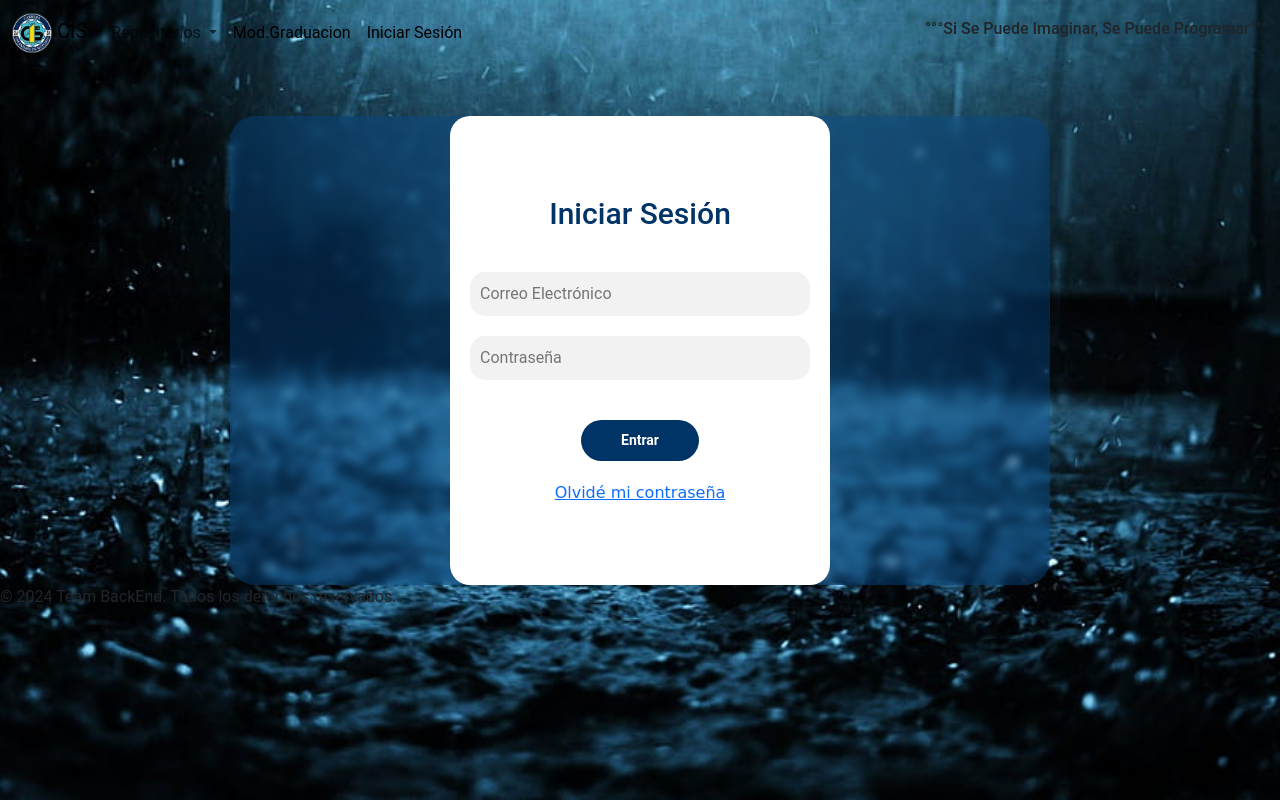
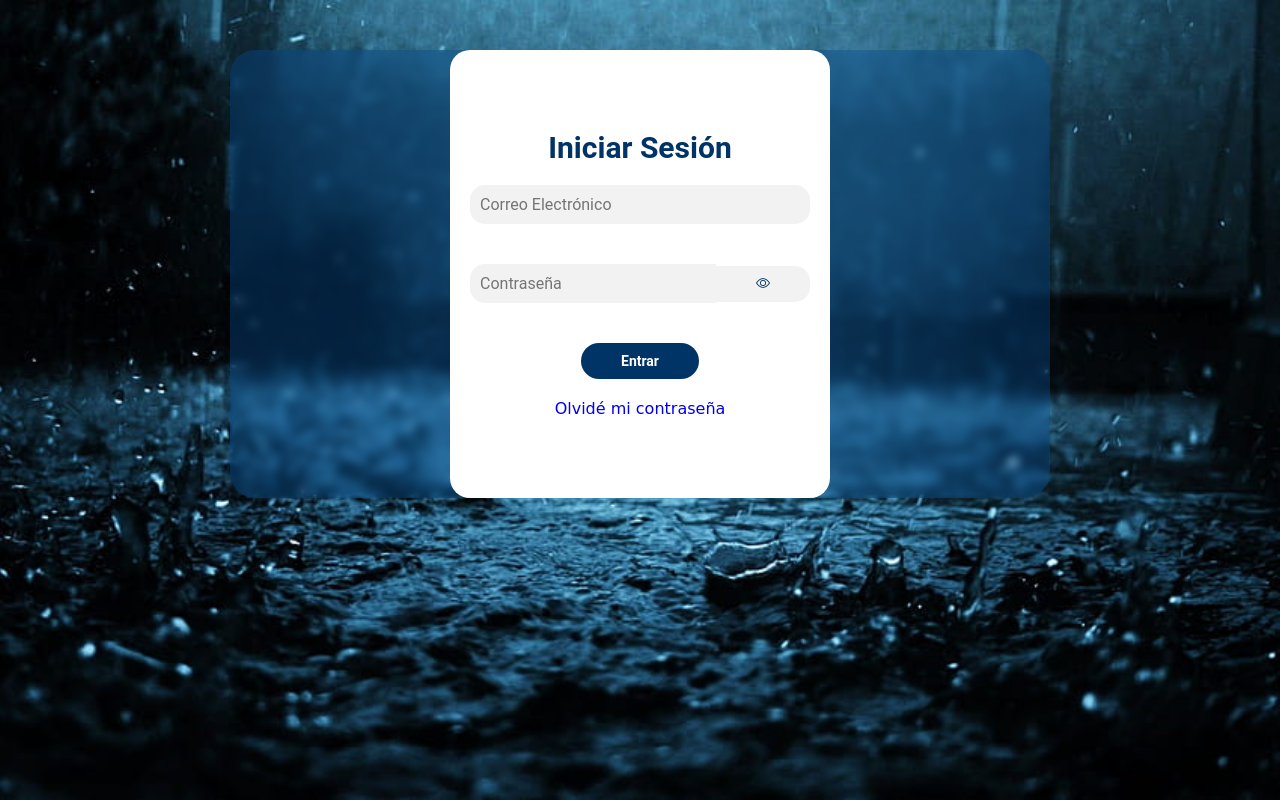
Before and after one commit to StarJors/website-cis, a Django app: page /iniciar_sesion/ in a window 1280 px wide. Run offline with Django 5.2, Linux system fonts and the light colour scheme; some libraries are stand-ins or nearby versions.

Commit message:
el ojito

```diff
--- a/Gestion_Usuarios/templates/Gestion_Usuarios/crear_grupo.html
+++ b/Gestion_Usuarios/templates/Gestion_Usuarios/crear_grupo.html
@@ -4,8 +4,7 @@
 {% block title %}Crear Grupo{% endblock %}
 {% block content %}
 <head>
-    <link type='text/css' href= "{% static "css\style_grupo.css" %}" rel='stylesheet'/>
-
+    <link type='text/css' href= "{% static 'css/style_grupo.css' %}" rel='stylesheet'/>
 </head>
 <div class="container-fluid mt-4">
     <h2>Crear Grupo</h2>
--- a/Gestion_Usuarios/templates/Gestion_Usuarios/listar_usuarios.html
+++ b/Gestion_Usuarios/templates/Gestion_Usuarios/listar_usuarios.html
@@ -6,7 +6,7 @@
     <script src="https://unpkg.com/sweetalert/dist/sweetalert.min.js"></script>
 </head>
 <h2>Listar Usuarios</h2>
-
+<div class="container">
 <div class="search-container">
     <input type="text" id="search" placeholder="Buscar por nombre, apellido o email..." onkeyup="filterCards()">
 </div>
@@ -39,7 +39,7 @@
         </span>
     </div>
 </div>
-
+</div>
 
 <script src="{% static 'js/search.js' %}"></script>
 <script src="{% static 'js/confirmations.js' %}"></script>
--- a/Gestion_Usuarios/templates/Gestion_Usuarios/usuarios_list.html
+++ b/Gestion_Usuarios/templates/Gestion_Usuarios/usuarios_list.html
@@ -1,7 +1,7 @@
 {% for usuario in page_obj %}
-<div class="col-lg-3 col-md-6 mb-4">
-    <div class="card user-card">
-        <div class="card-body">
+<div class="col-lg-3 col-md-6 mb-4 bg-transparent">
+    <div class="card user-card bg-transparent ">
+        <div class="card-body no-gutters">
             <h5 class="card-title email">{{ usuario.email }}</h5>
             <p class="card-text"><strong>Nombre:</strong> {{ usuario.nombre }}</p>
             <p class="card-text"><strong>Apellido:</strong> {{ usuario.apellido }}</p>
--- a/Gestion_Usuarios/templates/IniciarSesion.html
+++ b/Gestion_Usuarios/templates/IniciarSesion.html
@@ -1,8 +1,10 @@
-{% extends "base.html" %}
+<!DOCTYPE html>
+<html lang="es">
 {% load static %}
-{% block content %}
+{% load bootstrap_filters %}
 <head>
     <link rel="stylesheet" type="text/css" href="{% static 'css/style_login.css' %}">
+    <link rel="stylesheet" href="https://cdnjs.cloudflare.com/ajax/libs/bootstrap-icons/1.4.1/font/bootstrap-icons.css">
 </head>
 <body>
     <main>
@@ -21,21 +23,26 @@
                         {% endif %}
 
                         <div>
-                            {{ form.email }}
+                            {{ form.email|add_class:"form-control" }}
                             {% if not form.first_attempt %}
                                 {% for error in form.email.errors %}
                                     <div class="error">{{ error }}</div>
                                 {% endfor %}
                             {% endif %}
                         </div>
-                        <div>
-                            {{ form.password }}
+                        <div class="input-group mb-3">
+                            {{ form.password|add_class:"form-control" }}
+                            <div class="input-group-append">
+                                <button class="btn btn-outline-secondary" type="button" id="togglePassword">
+                                    <i class="bi bi-eye"></i>
+                                </button>
+                            </div>
+                        </div>
                         {% if not form.first_attempt %}
                             {% for error in form.password.errors %}
                                 <div class="error">{{ error }}</div>
                             {% endfor %}
                         {% endif %}
-                        </div>
                         <button type="submit" id="entrar">Entrar</button>
                         <div class="card">
                             <a href="#">Olvidé mi contraseña</a>
@@ -45,5 +52,6 @@
             </div>
         </div>
     </main>
+    <script src="{% static 'js/login.js' %}"></script>
 </body>
-{% endblock %}
+</html>
--- a/Gestion_Usuarios/templates/dashboard.html
+++ b/Gestion_Usuarios/templates/dashboard.html
@@ -109,7 +109,7 @@
                         <a href="#" class="nav-link dropdown-toggle" data-bs-toggle="dropdown"><i class="fa fa-graduation-cap me-2"></i>Titulados </a>
                         <div class="dropdown-menu bg-transparent border-0">
 
-                            <a href="{% url 'listar_titulados' %}" class="dropdown-item"><svg xmlns="http://www.w3.org/2000/svg" width="16" height="16" fill="currentColor" class="bi bi-ui-radios" viewBox="0 0 16 16">
+                            <a href="{% url 'lista_titulados' %}" class="dropdown-item"><svg xmlns="http://www.w3.org/2000/svg" width="16" height="16" fill="currentColor" class="bi bi-ui-radios" viewBox="0 0 16 16">
                                 <path d="M7 2.5a.5.5 0 0 1 .5-.5h7a.5.5 0 0 1 .5.5v1a.5.5 0 0 1-.5.5h-7a.5.5 0 0 1-.5-.5zM0 12a3 3 0 1 1 6 0 3 3 0 0 1-6 0m7-1.5a.5.5 0 0 1 .5-.5h7a.5.5 0 0 1 .5.5v1a.5.5 0 0 1-.5.5h-7a.5.5 0 0 1-.5-.5zm0-5a.5.5 0 0 1 .5-.5h5a.5.5 0 0 1 0 1h-5a.5.5 0 0 1-.5-.5m0 8a.5.5 0 0 1 .5-.5h5a.5.5 0 0 1 0 1h-5a.5.5 0 0 1-.5-.5M3 1a3 3 0 1 0 0 6 3 3 0 0 0 0-6m0 4.5a1.5 1.5 0 1 1 0-3 1.5 1.5 0 0 1 0 3"/>
                                 </svg> Listar Titulados</a>
 
@@ -252,7 +252,7 @@
                             </form>
                             <!-- Corregido el nombre de la URL -->
                             {% else %}
-                            <form method="post" action="#">
+                            <form method="post" action="{%url 'iniciar_sesion'%}">
                               {% csrf_token %}
                               <button class="dropdown-item" type="submit">
                                 <svg
--- a/Gestion_Usuarios/templatetags/bootstrap_filters.py
+++ b/Gestion_Usuarios/templatetags/bootstrap_filters.py
@@ -5,3 +5,7 @@ register = template.Library()
 @register.filter(name='add_class')
 def add_class(field, css_class):
     return field.as_widget(attrs={"class": css_class})
+
+@register.filter(name='add_class')
+def add_class(value, arg):
+    return value.as_widget(attrs={'class': arg})
--- a/Gestion_Usuarios/views.py
+++ b/Gestion_Usuarios/views.py
@@ -190,7 +190,18 @@ def crear_grupo(request):
     if request.method == 'POST':
         form = GroupForm(request.POST)
         if form.is_valid():
-            messages.success(request, 'El grupo ha sido creado con éxito.')
+            grupo = form.save()
+
+            # Registrar la acción de creación
+            LogEntry.objects.log_action(
+                user_id=request.user.pk,
+                content_type_id=ContentType.objects.get_for_model(grupo).pk,
+                object_id=grupo.pk,
+                object_repr=str(grupo),
+                action_flag=ADDITION
+            )
+
+            messages.success(request, f'Grupo {grupo.name} creado exitosamente.')
             return redirect('listar_grupos')
     else:
         form = GroupForm()
--- a/Repositorio_Titulados/models.py
+++ b/Repositorio_Titulados/models.py
@@ -1,7 +1,7 @@
 from django.db import models
 from django.utils import timezone
 from django.contrib.auth import get_user_model
-from Seg_Mod_Graduacion.models import ProyectoFinal, TutorExterno
+from Seg_Mod_Graduacion.models import ProyectoFinal
 
 User = get_user_model()
 
--- a/Repositorio_Titulados/urls.py
+++ b/Repositorio_Titulados/urls.py
@@ -4,6 +4,6 @@ from django.conf.urls.static import static
 from Repositorio_Titulados import views
 
 urlpatterns = [
-    path("listar_titulados/",views.listar_titulados, name="listar_titulados"),
+    path('titulados/', views.lista_titulados, name='lista_titulados'),
 
 ] + static(settings.MEDIA_URL, document_root=settings.MEDIA_ROOT)
--- a/static/css/style_login.css
+++ b/static/css/style_login.css
@@ -7,7 +7,6 @@
 }
 
 body {
-
     justify-content: center;
     align-items: center;
     background-image: url(../img/lluvia.jpg);
@@ -85,12 +84,55 @@ main {
     color: #003366;
 }
 .contenedor__login form h2:hover {
-    transform:translateY(-2px);
+    transform: translateY(-2px);
     color: #0b6164;
 }
+
+.contenedor__login form .form-group {
+    margin-top: 20px;
+}
+
+.contenedor__login form .input-group {
+    margin-top: 40px;
+    display: flex;
+    align-items: center;
+    width: 100%;
+}
+
+.contenedor__login form .input-group .form-control {
+    border-top-right-radius: 0;
+    border-bottom-right-radius: 0;
+    flex: 1;
+}
+
+.contenedor__login form .input-group .input-group-append .btn {
+    margin: 0%;
+    border-top-right-radius: 15px;
+    border-bottom-right-radius: 15px;
+    background: #F2F2F2;
+    border: none;
+}
+.input-group .btn .bi-eye {
+    color: #003366; /* Cambia este valor al color que desees */
+}
+
+.input-group .btn .bi-eye-slash {
+    color: #003366; /* Cambia este valor al mismo color del icono bi-eye */
+}
+
+.input-group .btn:active .bi-eye,
+.input-group .btn:active .bi-eye-slash,
+.input-group .btn:focus .bi-eye,
+.input-group .btn:focus .bi-eye-slash {
+    color: #003366; /* Cambia este valor al color que desees */
+}
+.contenedor__login form .input-group .btn {
+    border-top-left-radius: 0;
+    border-bottom-left-radius: 0;
+}
+
 .contenedor__login form input {
     width: 100%;
-    margin-top: 20px;
     padding: 10px;
     border: none;
     border-radius: 15px;
@@ -110,17 +152,20 @@ main {
     color: #fff;
     outline: none;
 }
-.card{
+
+.card {
     margin-top: 20px;
     color: #003366;
     font-family: cursive;
     border: none;
 }
-.card a{
+
+.card a {
     font-family: cursive;
 }
-.card a:hover{
-    transform:translateY(-2px);
+
+.card a:hover {
+    transform: translateY(-2px);
     color: #0b6164;
 }
 
@@ -133,7 +178,7 @@ main {
 /* Estilos para pantallas de tamaño máximo 600px */
 @media only screen and (max-width: 400px) {
     .formulario__login {
-        max-width:100%;
+        max-width: 100%;
         margin: 0 auto;
     }
 }
--- /dev/null
+++ b/static/js/login.js
@@ -0,0 +1,14 @@
+document.addEventListener("DOMContentLoaded", function() {
+    const togglePassword = document.querySelector('#togglePassword');
+    const passwordField = document.querySelector('#id_password');
+
+    togglePassword.addEventListener('click', function() {
+        // Toggle the type attribute
+        const type = passwordField.getAttribute('type') === 'password' ? 'text' : 'password';
+        passwordField.setAttribute('type', type);
+
+        // Toggle the icon
+        this.firstElementChild.classList.toggle('bi-eye');
+        this.firstElementChild.classList.toggle('bi-eye-slash');
+    });
+});
```
Also changed, not shown: Repositorio_Titulados/templates/lista_titulados.html (added, +32 -0 lines), Repositorio_Titulados/templates/listar_titulados.html (deleted, +0 -40 lines), Repositorio_Titulados/views.py (+6 -6 lines), static/css/style_crud.css (+0 -8 lines), 3 other files. Lines whose indentation alone changed are shown as unchanged.
